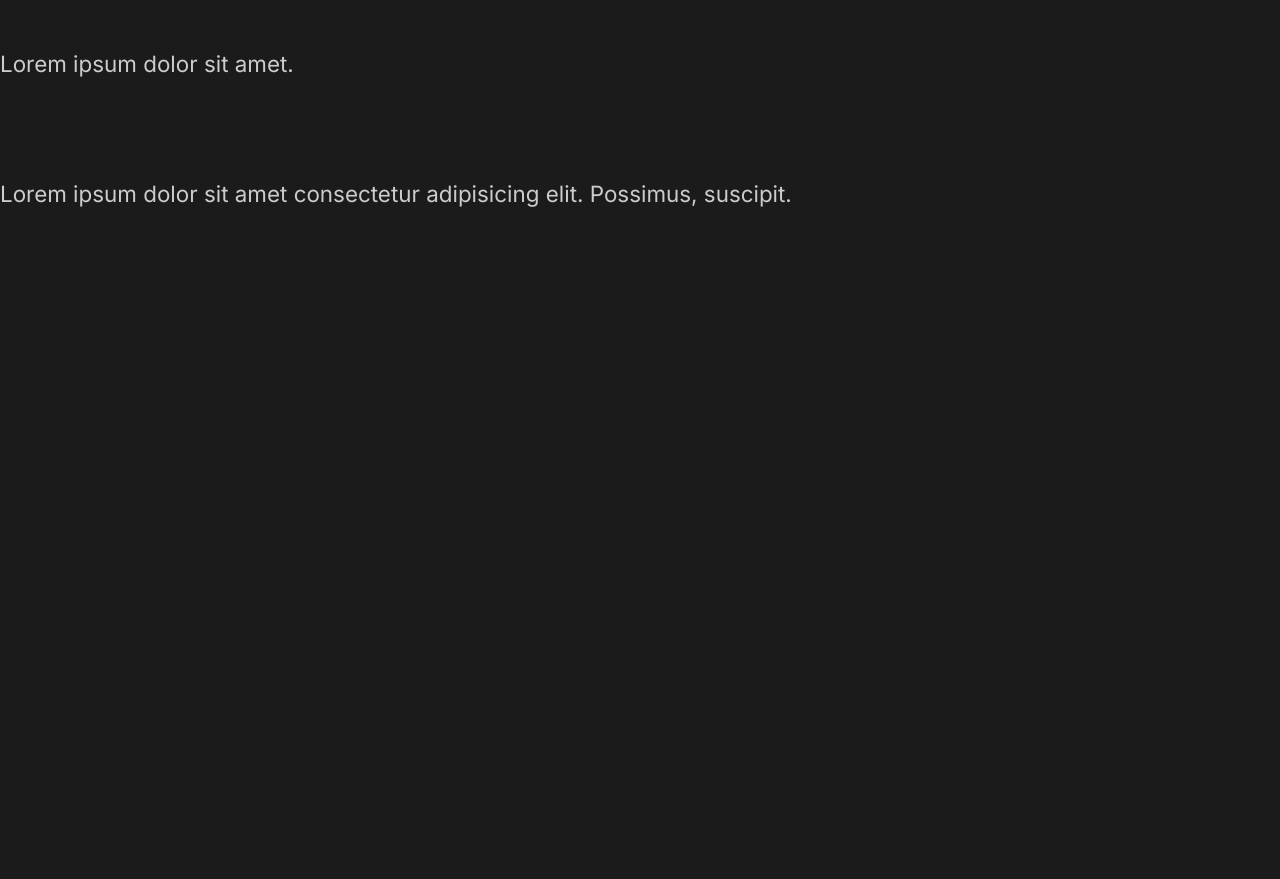
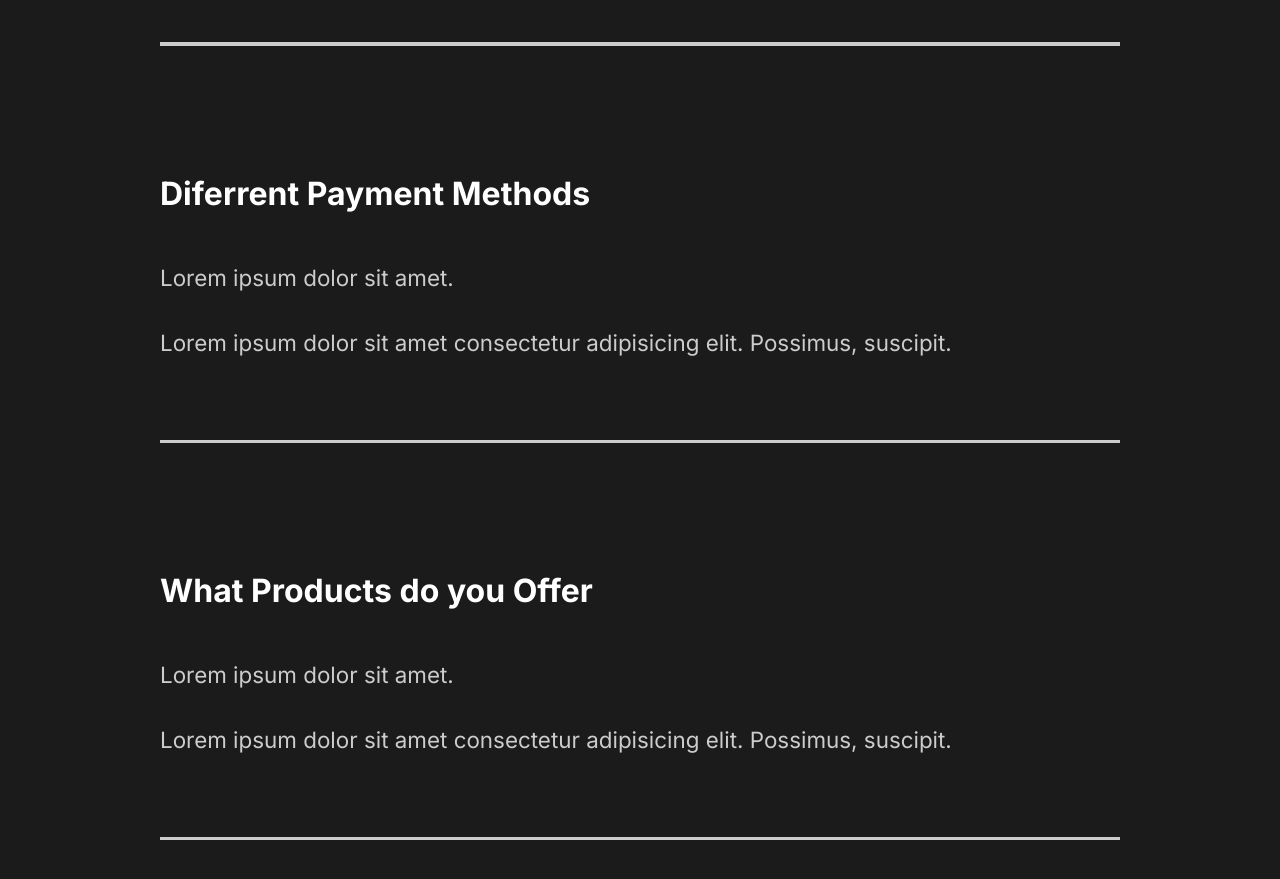
Before and after one commit to AndreRoy259/capture, a React (Create React App) app: page / in a window 1280 px wide. Shown: the part 3006-3885 px from the top of the page. Before the commit the page ends 3265 px from the top, so only its background shows below. Built offline with nearby package versions, Linux system fonts and the light colour scheme.

Commit message:
Styling Faq Section

```diff
--- a/src/components/FaqSection.js
+++ b/src/components/FaqSection.js
@@ -1,8 +1,10 @@
 import React from "react";
+import styled from "styled-components";
+import { StyledLayout } from "../styles";
 
 const FaqSection = () => {
   return (
-    <div className="faq">
+    <StyledFaq>
       <h2>
         Any Questions <span>FAQ</span>
       </h2>
@@ -15,6 +17,7 @@
             suscipit.
           </p>
         </div>
+        <div className="faq-line"></div>
       </div>
       <div className="question">
         <h4>Daily Schedule</h4>
@@ -25,6 +28,7 @@
             suscipit.
           </p>
         </div>
+        <div className="faq-line"></div>
       </div>
       <div className="question">
         <h4>Diferrent Payment Methods</h4>
@@ -35,6 +39,7 @@
             suscipit.
           </p>
         </div>
+        <div className="faq-line"></div>
       </div>
       <div className="question">
         <h4>What Products do you Offer</h4>
@@ -45,9 +50,43 @@
             suscipit.
           </p>
         </div>
+        <div className="faq-line"></div>
       </div>
-    </div>
+    </StyledFaq>
   );
 };
 
+const StyledFaq = styled(StyledLayout)`
+  display: block;
+
+  span {
+    display: block;
+  }
+
+  h2 {
+    padding-bottom: 2rem;
+    font-weight: lighter;
+  }
+
+  .faq-line {
+    background: #ccc;
+    height: 0.2rem;
+    margin: 2rem 0rem;
+    width: 100%;
+  }
+
+  .question {
+    padding: 3rem 0rem;
+    cursor: pointer;
+  }
+
+  .answer {
+    padding: 2rem 0rem;
+
+    p {
+      padding: 1rem 0rem;
+    }
+  }
+`;
+
 export default FaqSection;
--- a/src/components/GlobalStyle.js
+++ b/src/components/GlobalStyle.js
@@ -40,6 +40,7 @@
 
 h4 {
   font-weight: bold;
+  font-size: 2rem;
 }
 
 a {
```
Also changed, not shown: 1 other file (tests, documents, lock files or other folders).
